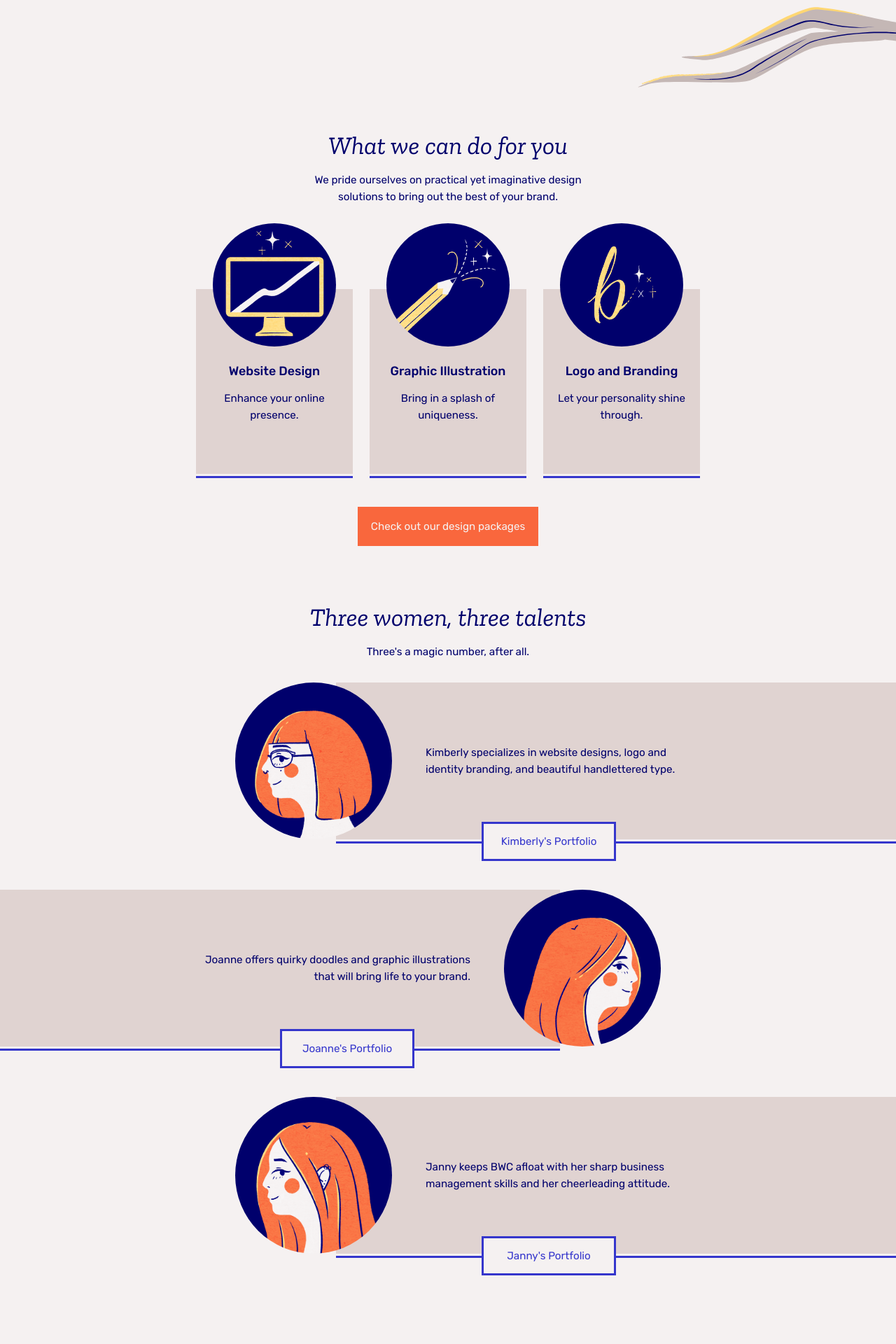
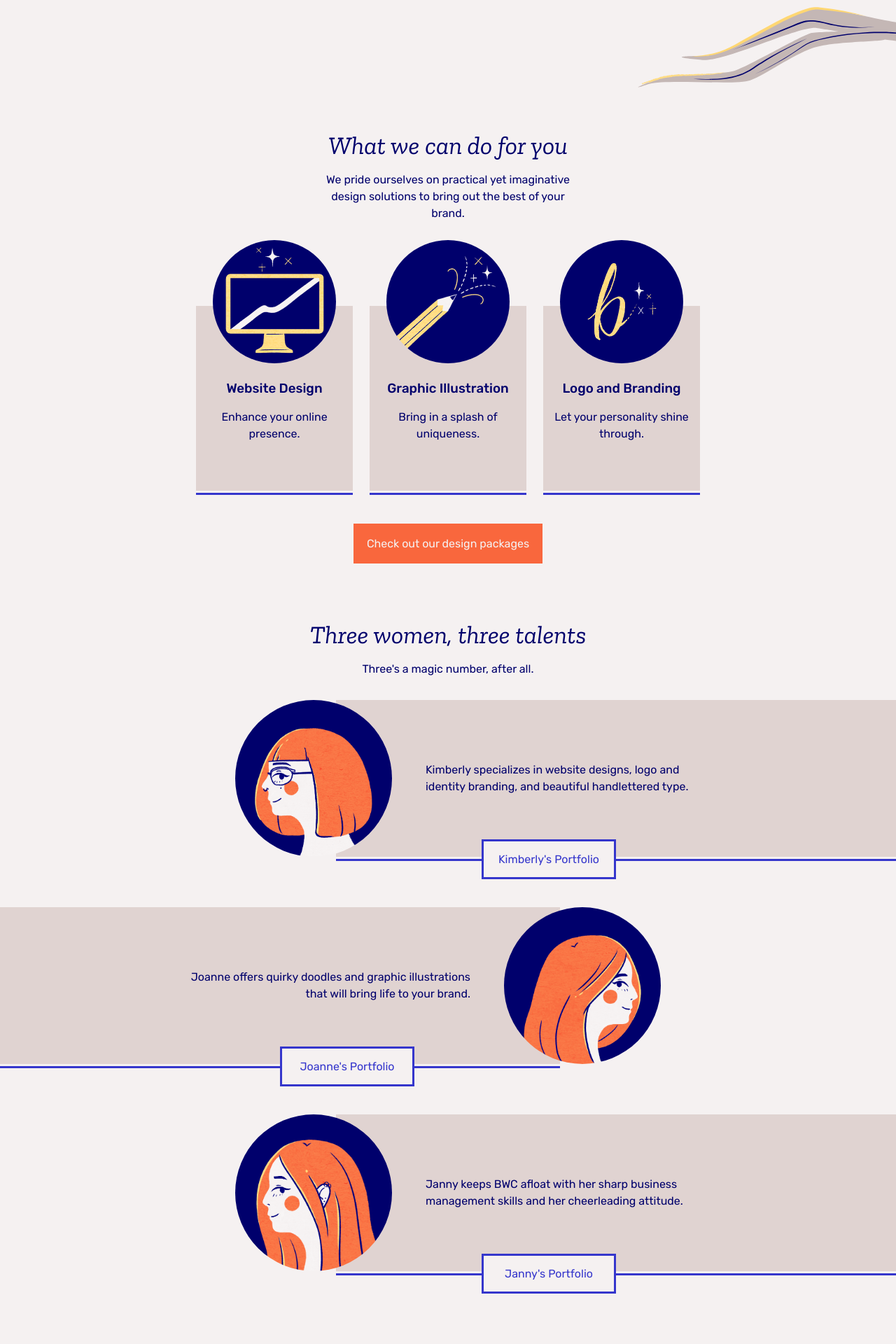
Before and after one commit to bewildercreative/bewildercreative.github.io, a Jekyll site: the page built from index.md, in a window 1280 px wide. Shown: the part 644-2564 px from the top of the page at 70% size. Built offline with Jekyll 4.4.1, drawn with Linux system fonts in a browser that asks for light colours.

Commit message:
fixed footer image scaling and button scaling

```diff
--- a/_sass/partials/_button.scss
+++ b/_sass/partials/_button.scss
@@ -9,7 +9,7 @@
     font-family: $body-font-family;
     padding: 1rem * $xxl-multiplier;
     margin-top: 1rem;
-    min-width: 12rem;
+    min-width: 14rem;
     border: $xxl-px solid $blue;
 
     &:hover {
@@ -50,7 +50,7 @@
   button {
     padding: 1rem * $xl-multiplier;
     margin-top: 1rem;
-    min-width: 12rem;
+    min-width: 14rem;
     border: $xl-px solid $blue;
 
     &:hover {
@@ -79,7 +79,7 @@
   button {
     padding: 1rem;
     margin-top: 1rem;
-    min-width: 12rem;
+    min-width:12rem;
     border: $base-px solid $blue;
 
     &:hover {
--- a/_sass/partials/_footer.scss
+++ b/_sass/partials/_footer.scss
@@ -4,8 +4,9 @@ $button-margin: 0.25rem;
 $half-page-width: 45%;
 $half-page-min-width: 20rem;
 $half-page-margin: 0.75rem;
-$base-img-size: 20rem;
+$base-img-size: 22rem;
 $base-min-height: 30rem;
+$base-button-width: 12rem;
 
 $base-copyright-height: 5rem;
 
@@ -40,6 +41,7 @@ section.contact {
 
   button {
     margin: $button-margin;
+    min-width: $base-button-width * $xxl-multiplier;
   }
 
   .contact-buttons {
@@ -76,6 +78,10 @@ footer {
       img {
         max-width: $base-img-size * $xl-multiplier;
       }
+
+      button {
+        min-width: $base-button-width * $xl-multiplier;
+      }
     }
   }
 
@@ -89,6 +95,10 @@ footer {
     .content {
       height: 60vh;
       min-height: $base-min-height;
+
+      button {
+        min-width: $base-button-width;
+      }
 
       img {
         max-width: $base-img-size;
@@ -127,6 +137,7 @@ footer {
       flex-wrap: wrap-reverse;
 
       img {
+        max-width: 20rem;
         margin-top: 1rem;
         margin-bottom: -2rem;
       }
@@ -144,18 +155,22 @@ footer {
   }
 }
 
-@media only screen and (max-width: 375px) {
+@media only screen and (max-width: $sm-breakpoint) {
   .contact {
     .content {
+      button {
+        min-width: $base-button-width * $sm-multiplier;
+      }
+
       img {
         max-width: $base-img-size * $sm-multiplier;
       }
     }
-  }
 
-  .half-page {
-    width: 48%;
-    min-width: $half-page-min-width;
-    margin: $half-page-margin;
+    .half-page {
+      width: 48%;
+      min-width: $half-page-min-width;
+      margin: $half-page-margin * $sm-multiplier;
+    }
   }
 }
--- a/_sass/partials/_side-module.scss
+++ b/_sass/partials/_side-module.scss
@@ -6,7 +6,7 @@ $base-button-offset: 25rem;
 $base-icon-bg-size: 10.5rem; // 11 for JT
 $base-text-padding: 8rem;
 $base-li-padding: 3rem;
-$base-button-width: 11rem;
+$base-button-width: 12rem;
 
 $module-text-base-width: 50rem;
 $module-text-base-height: 14rem;
--- a/_sass/partials/_typography.scss
+++ b/_sass/partials/_typography.scss
@@ -5,7 +5,7 @@
 - fix header widths on mobile
 */
 
-$base-font-size: 0.95rem;
+$base-font-size: 1rem;
 $base-line-height: 1.5rem;
 $base-header-size: 2.25rem;
 $base-h2-size: 1.5rem;
@@ -242,6 +242,7 @@ $base-h2-line-height: 2rem;
   h2 {
     font-size: $base-h2-size * $sm-multiplier;
     line-height: $base-h2-line-height * $sm-multiplier;
+    width: 75vw;
   }
 
   p {
--- a/assets/main.scss
+++ b/assets/main.scss
@@ -98,11 +98,13 @@ $glow-duration: 1.75s;
       fill: $yellow;
       -moz-opacity: 0.8;
       opacity: 0.8;
+      //r: 2%;
       r: $light-radius * $xxl-multiplier;
     }
 
     .light-glow {
       opacity: 0.5;
+      //r: 4%;
       r: $light-glow-radius * $xxl-multiplier;
 
       @-webkit-keyframes glow {
--- a/assets/script.js
+++ b/assets/script.js
@@ -6,6 +6,10 @@ $( document ).ready( function() {
     $( window ).scroll( function(){
         //console.log(1 - $( window ).scrollTop() / 300);
         $( ".svg-container" ).css( "opacity", 1 - $( window ).scrollTop() / 300 );
+
+        /*if () {
+          $( ".svg-container" ).hide();
+        }*/
     });
 
     $(window).resize( function(){
```
Also changed, not shown: assets/images/footer/dazzling-2.gif (deleted), assets/images/footer/dazzling.gif (deleted), assets/images/footer/dazzling.png (deleted), 1 other file.
